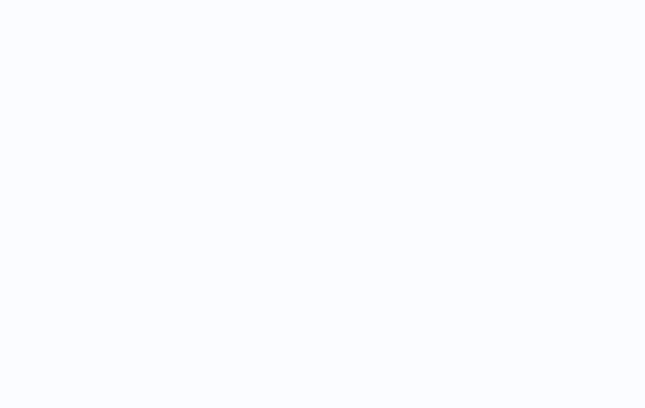
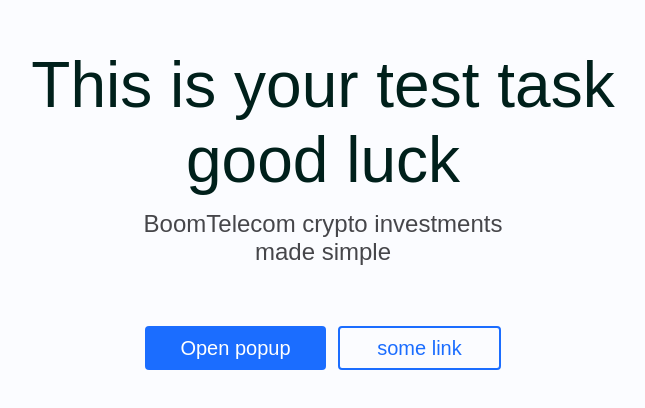
Before and after one commit to MashaRakitskaya/caba-test-project, a React (Create React App) app: page / in a window 1280 px wide. Shown: the part 160-568 px from the top of the page, without its empty margins (317-962 px from the left). Built offline with nearby package versions, Linux system fonts and the light colour scheme.

Commit message:
add: component SectionWithPopup

```diff
--- a/src/components/App/App.jsx
+++ b/src/components/App/App.jsx
@@ -1,9 +1,12 @@
+import SectionWithPopup from "components/SectionWithPopup/SectionWithPopup";
 import "./App.css";
 
 function App() {
   return (
     <div className="main">
-      <div className="main__layout"></div>
+      <div className="main__layout">
+        <SectionWithPopup />
+      </div>
     </div>
   );
 }
--- /dev/null
+++ b/src/components/SectionWithPopup/SectionWithPopup.css
@@ -0,0 +1,89 @@
+.section-with-popup {
+  display: flex;
+  flex-direction: column;
+  align-items: center;
+  padding-top: 208px;
+  padding-bottom: 75px;
+  text-align: center;
+}
+
+.section-with-popup__title {
+  width: 588px;
+  margin: 0;
+  margin-bottom: 12px;
+  font-size: 64px;
+  line-height: 75px;
+  font-weight: 400;
+  color: #00201b;
+  font-style: normal;
+}
+
+.section-with-popup__subtitle {
+  width: 371px;
+  margin: 0;
+  margin-bottom: 60px;
+  font-size: 24px;
+  line-height: 28px;
+  font-weight: 400;
+  text-align: center;
+  color: #46464a;
+  font-style: normal;
+}
+
+.section-with-popup__box-button-link {
+  display: flex;
+  flex-direction: row;
+  gap: 12px;
+}
+
+.section-with-popup__button {
+  width: 181px;
+  height: 44px;
+  font-size: 20px;
+  line-height: 100%;
+  font-weight: 500;
+  text-align: center;
+  color: #fff;
+  font-style: normal;
+  background: #1b6dff;
+  border: 0;
+  border-radius: 4px;
+  cursor: pointer;
+}
+
+.section-with-popup__button:hover {
+  background: #0053db;
+}
+
+.section-with-popup__button:active {
+  background: #003ea9;
+}
+
+.section-with-popup__link {
+  display: flex;
+  flex-direction: row;
+  justify-content: center;
+  align-items: center;
+  width: 159px;
+  height: 40px;
+  margin: 0;
+  font-size: 20px;
+  line-height: 100%;
+  font-weight: 500;
+  color: #1b6dff;
+  text-decoration: none;
+  font-style: normal;
+  border: 2px solid #1b6dff;
+  border-radius: 4px;
+  cursor: pointer;
+}
+
+.section-with-popup__link:hover {
+  color: #0053db;
+  border: 2px solid #0053db;
+}
+
+.section-with-popup__link:active {
+  color: #003ea9;
+  border: 2px solid #003ea9;
+}
--- /dev/null
+++ b/src/components/SectionWithPopup/SectionWithPopup.jsx
@@ -0,0 +1,28 @@
+import React from "react";
+import "./SectionWithPopup.css";
+
+const SectionWithPopup = () => {
+  return (
+    <section className="section-with-popup">
+      <h1 className="section-with-popup__title">
+        This is your test task good luck
+      </h1>
+      <p className="section-with-popup__subtitle">
+        BoomTelecom crypto investments made simple
+      </p>
+      <div className="section-with-popup__box-button-link">
+        <button className="section-with-popup__button">Open popup</button>
+        <a
+          target={"_blank"}
+          className="section-with-popup__link"
+          href="https://pl.wikipedia.org/wiki/Wikipedia:Strona_g%C5%82%C3%B3wna"
+          rel="noreferrer"
+        >
+          some link
+        </a>
+      </div>
+    </section>
+  );
+};
+
+export default SectionWithPopup;
```
Also changed, not shown: .stylelintrc.json.
